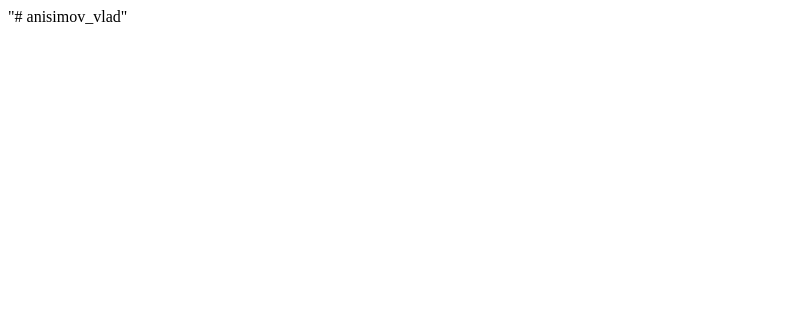
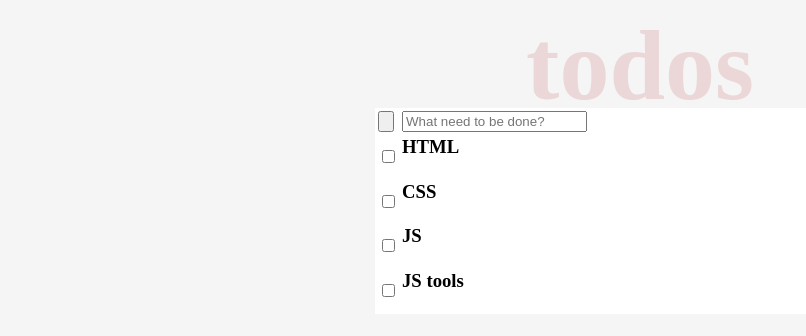
Before and after one commit to ok-technopolis/anisimov_vlad, a plain HTML site: page index.html in a window 1280 px wide. Shown: the whole page, without its empty margins (0-806 px from the left). Drawn offline with Linux system fonts and the light colour scheme.

Commit message:
Добавлена базовая структура html и немного css, чтобы посмотреть как с этим работать и как будет примерно выглядеть

```diff
--- a/index.html
+++ b/index.html
@@ -1 +1,36 @@
-"# anisimov_vlad"
+<head>
+	<title> TODOS manager</title>
+</head>
+
+<body style = "background-color: #f5f5f5">
+	<div align="center">
+		<h1 style="color: #ebd7d7; font-size:100px; margin-bottom: -15px"> todos </h1>
+		<table cols="2"  style = "background-color: #ffffff">
+			<tr>
+				<td> <input type="button"></td>
+				<td > <input name ="todos_input" maxlength = "50" placeholder="What need to be done?"> </td>
+			</tr>
+
+			<tr>
+				<td> <input type="checkbox"></td>
+				<td width="500px"> <h3> HTML </h3></td>
+			</tr>
+
+			<tr>
+				<td> <input type="checkbox"></td>
+				<td> <h3> CSS </h3></td>
+			</tr>
+
+			<tr>
+				<td> <input type="checkbox"></td>
+				<td> <h3> JS </h3></td>
+			</tr>
+
+			<tr>
+				<td> <input type="checkbox"></td>
+				<td> <h3> JS tools </h3></td>
+			</tr>
+		</table>
+
+	</div>
+</body>
```
